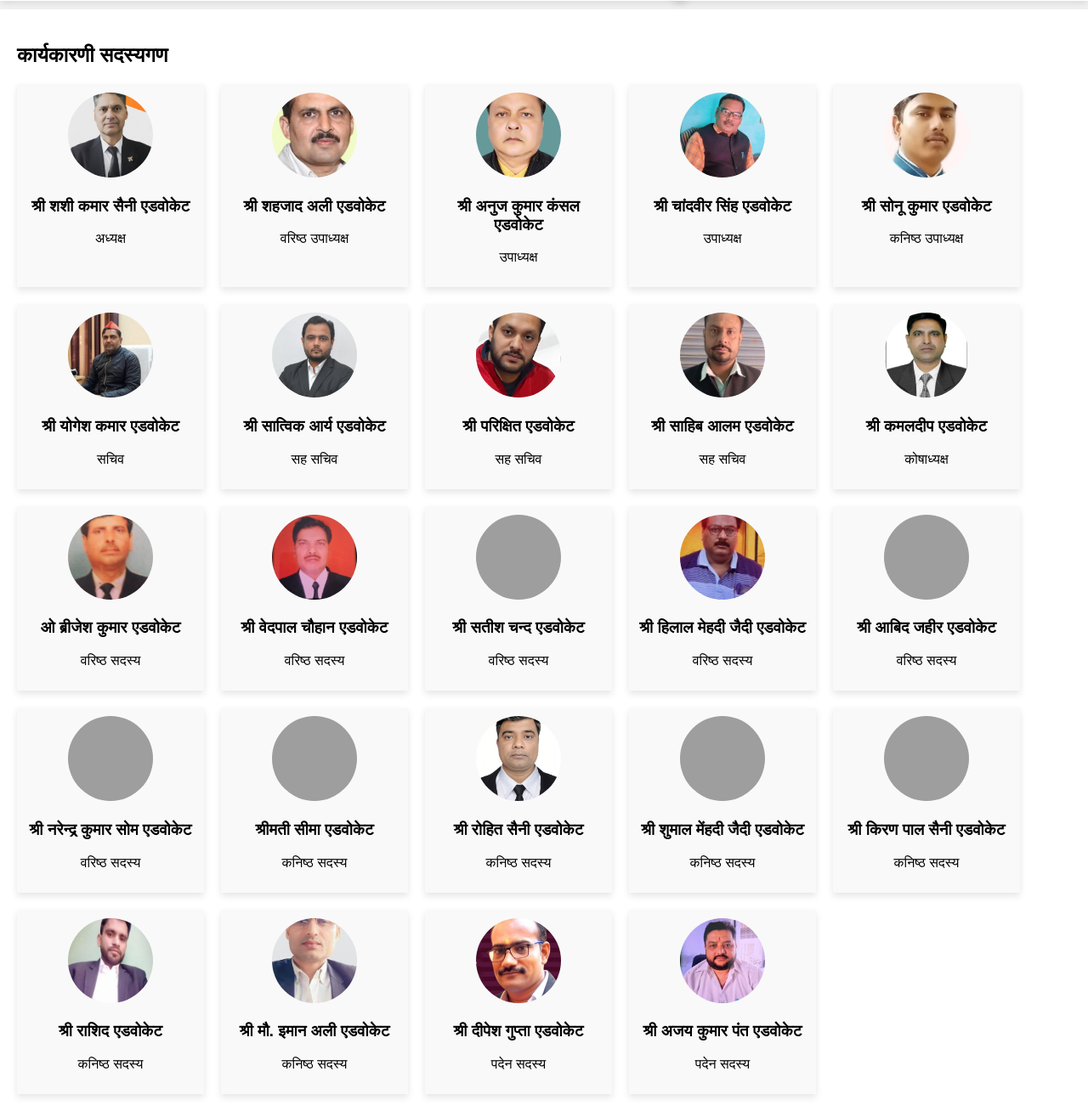
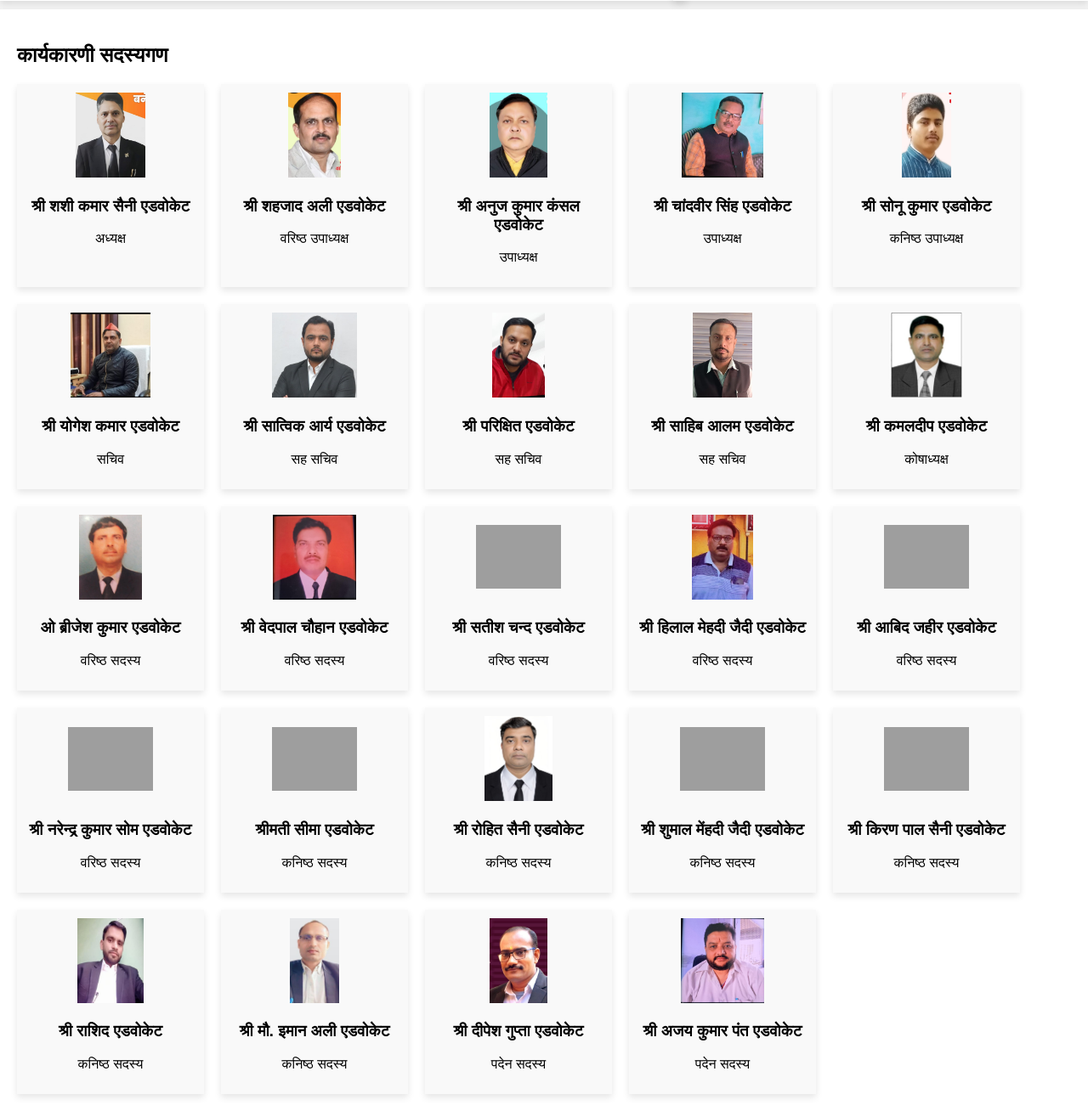
Before and after one commit to Samarpitr/bar, a Django app: page / in a window 1280 px wide. Shown: the part 589-1897 px from the top of the page at 85% size. Run offline with Django 5.2, Linux system fonts and the light colour scheme; data comes from the database, SQL or seed files in the repository; grey boxes are pictures that could not be loaded.

Commit message:
Fix Photo container

```diff
--- a/dashboard/templates/dashboard.html
+++ b/dashboard/templates/dashboard.html
@@ -30,7 +30,7 @@
             <div class="advocate-box" style="display: flex; flex-wrap: wrap; gap: 20px;">
             {% for member in members %}
                 <div class="advocate-card" style="width: 200px; padding: 10px; box-shadow: 0 4px 8px rgba(0, 0, 0, 0.1); background-color: #f9f9f9; text-align: center;">
-                <img src="media/{{ member.advocate.profile_image }}" alt="{{ member.name }}" style="width: 100px; height: 100px; object-fit: cover; border-radius: 50%;">
+                <img src="media/{{ member.advocate.profile_image }}" alt="{{ member.name }}" style="width: 100px; height: 100px; object-fit: contain; border-radius: 0%;">
                 <h3>{{ member.advocate.name }}</h3>
                 <p>{{ member.role }}</p>
                 </div>
```
